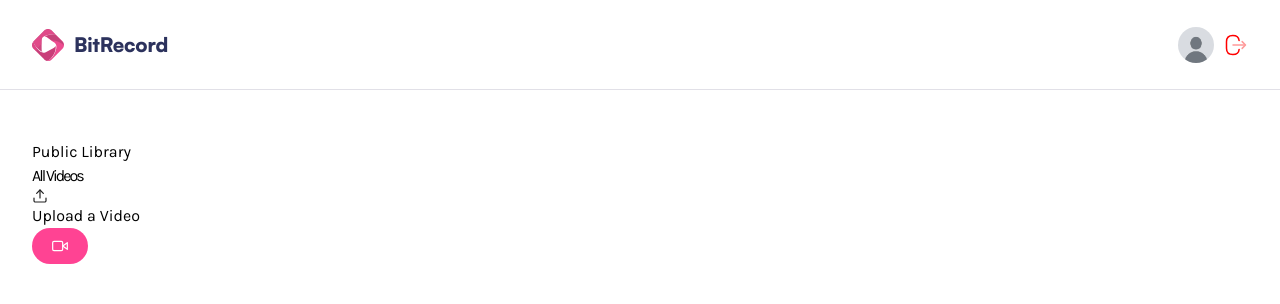
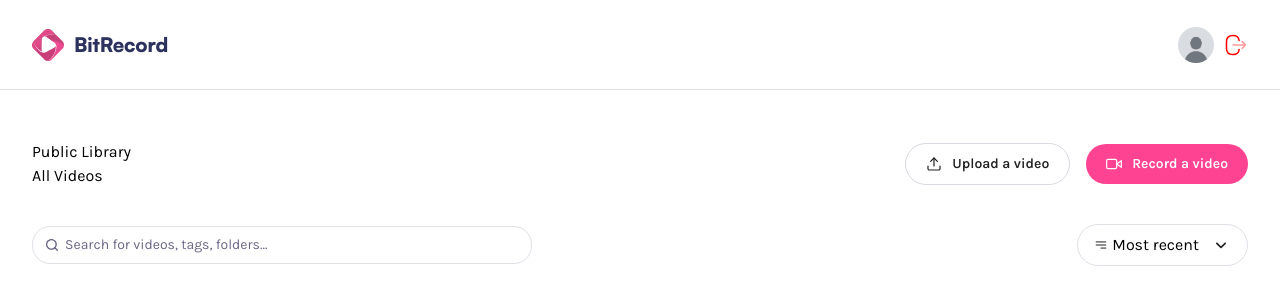
Before and after one commit to thezohaibkhalid/screen-record-stream, a Next.js app: page / in a window 1280 px wide. Shown: the top 304 px of the page. Built offline with nearby package versions, Linux system fonts and the light colour scheme.

Commit message:
Add DropdownList component and enhance Header and Navbar with search functionality

```diff
--- /dev/null
+++ b/app/(root)/profile/[id]/page.tsx
@@ -0,0 +1,16 @@
+import Header from "@/components/Header";
+
+const Page = async ({ params }: ParamsWithSearch) => {
+  const id = await params;
+  return (
+    <div className="wrapper page">
+      <Header
+        subHeader="zohaibkhalid.pk@gmail.com"
+        title="Zohaib Kalid"
+        userImg={"/assets/images/dummy.jpg"}
+      />
+    </div>
+  );
+};
+
+export default Page;
--- a/app/globals.css
+++ b/app/globals.css
@@ -27,12 +27,11 @@
   --shadow-10: 0px 6px 24px 0px rgba(0, 0, 0, 0.1);
   --shadow-15: 0px 8px 24px 0px rgba(0, 0, 0, 0.15);
   --shadow-20: 0px 10px 30px 0px rgba(0, 0, 0, 0.2);
-  --shadow-inset-20:
-    0px 10px 40px 0px rgba(0, 0, 0, 0.2), 0px 0px 0px 1px #d7d5dd inset;
+  --shadow-inset-20: 0px 10px 40px 0px rgba(0, 0, 0, 0.2),
+    0px 0px 0px 1px #d7d5dd inset;
   --radius-20: 20px;
   --radius-18: 18px;
-  --background-image-radial-100:
-    radial-gradient(
+  --background-image-radial-100: radial-gradient(
       79.36% 59.94% at 101.94% -1.83%,
       #ffe5f0 0%,
       #fff 42%,
@@ -430,7 +429,7 @@
       .details {
         @apply flex gap-2.5 items-center;
 
-        article {
+        .article {
           @apply flex flex-col gap-1 -tracking-[0.8px];
 
           p {
--- /dev/null
+++ b/components/DropdownList.tsx
@@ -0,0 +1,45 @@
+"use client";
+import { useState } from "react";
+import Image from "next/image";
+
+const DropdownList = () => {
+  const [isOpen, setIsOpen] = useState(false);
+  return (
+    <div className="relative">
+      <div className="cursor-pointer" onClick={() => setIsOpen(!isOpen)}>
+        <div className="filter-trigger">
+          <figure>
+            <Image
+              src="/assets/icons/hamburger.svg"
+              alt="menu"
+              width={14}
+              height={14}
+            />
+            Most recent
+          </figure>
+          <Image
+            src="/assets/icons/arrow-down.svg"
+            alt="arrow down"
+            width={20}
+            height={20}
+          />
+        </div>
+      </div>
+      {isOpen && (
+        <div>
+          <ul className="dropdown">
+            {["Most Recent", "Most Liked"].map((option) => {
+              return (
+                <li className="list-item" key={option}>
+                  {option}
+                </li>
+              );
+            })}
+          </ul>
+        </div>
+      )}
+    </div>
+  );
+};
+
+export default DropdownList;
--- a/components/Header.tsx
+++ b/components/Header.tsx
@@ -2,44 +2,63 @@ import React from "react";
 import Image from "next/image";
 import Link from "next/link";
 import { ICONS } from "@/constants/index";
+import DropdownList from "@/components/DropdownList"
 const Header = ({ subHeader, title, userImg }: SharedHeaderProps) => {
   return (
-    <header>
-      <section className="header-container">
+    <header className={"header"}>
+      <section className={"header-container"}>
         <div className="details">
           {userImg && (
             <Image
-              src={userImg || "/asstes/images/dummy.jpg"}
-              alt="User Image"
+              src={userImg}
+              alt={"user"}
               width={66}
               height={66}
-              className="rounded-full"
+              className={"rounded-full"}
             />
           )}
-          <article className="article">
+
+          <article>
             <p>{subHeader}</p>
-            <h1>{title}</h1>
+            <p>{title}</p>
           </article>
         </div>
         <aside>
           <Link href={"/upload"}>
             <Image
-              src="/assets/icons/upload.svg"
-              alt="Upload Icon"
+              src={"/assets/icons/upload.svg"}
+              alt={"upload"}
+              width={16}
               height={16}
-              width={16}
             />
-            <span>Upload a Video</span>
+            <span>Upload a video</span>
           </Link>
           <div className="record">
             <button className="primary-btn">
               <Image src={ICONS.record} alt="Record" width={16} height={16} />
+              <span>Record a video</span>
             </button>
           </div>
         </aside>
       </section>
+      <section className="search-filter">
+        <div className="search">
+          <input
+            type="text"
+            name="search"
+            id="search"
+            placeholder={"Search for videos, tags, folders..."}
+          />
+          <Image
+            src={"/assets/icons/search.svg"}
+            alt={"search"}
+            width={16}
+            height={16}
+          />
+        </div>
+        <DropdownList />
+      </section>
     </header>
   );
 };
-
 export default Header;
--- a/components/Navbar.tsx
+++ b/components/Navbar.tsx
@@ -1,8 +1,11 @@
+"use client";
 import React from "react";
 import Link from "next/link";
 import Image from "next/image";
+import { useRouter } from "next/navigation";
 const Navbar = () => {
   const user = {};
+  const router = useRouter();
   return (
     <header className="navbar">
       <nav>
@@ -24,6 +27,9 @@ const Navbar = () => {
                 width={36}
                 height={36}
                 className="rounded-full aspect-square "
+                onClick={() => {
+                  router.push(`/profile/123456`);
+                }}
               />
             </button>
             <button className="cursor-pointer ">
```
